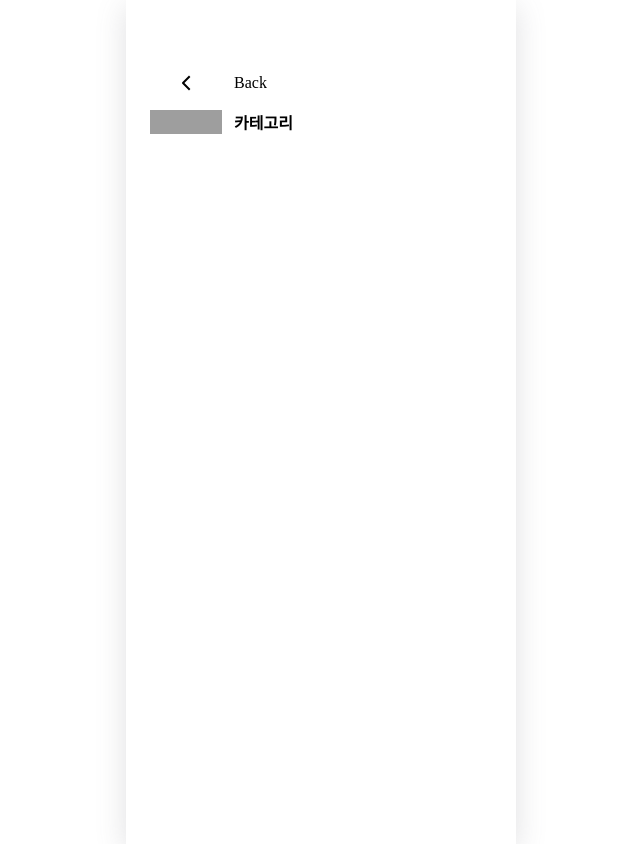
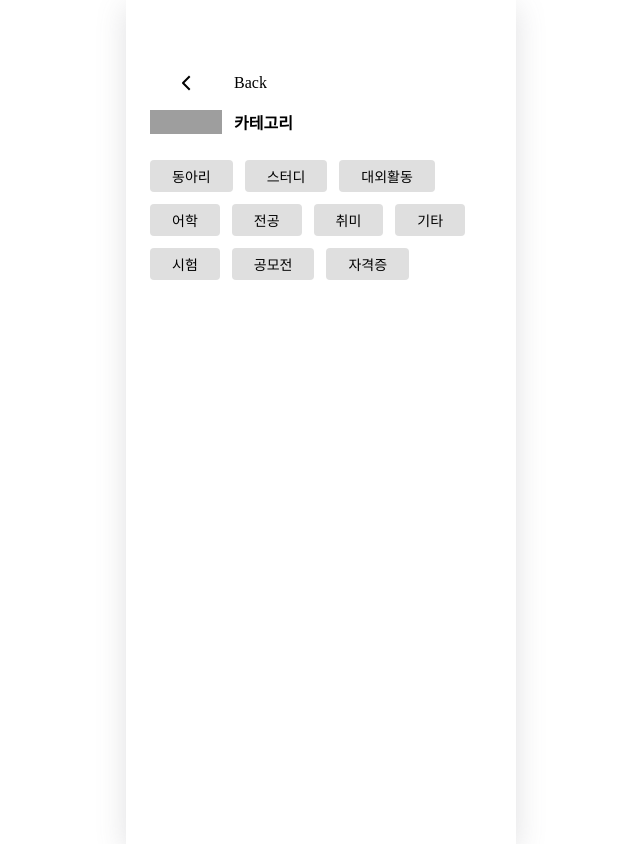
Before and after one commit to GrowPalette/GrowPalette-Web, a React (Create React App) app: page /enter_goal in a window 1280 px wide. Shown: the whole page, without its empty margins (319-959 px from the left). Built offline with nearby package versions, Linux system fonts and the light colour scheme; grey boxes are pictures that could not be loaded.

Commit message:
Glow Pallete Design 페이지 기준 Goal 7, 8번 완성

```diff
--- a/src/pages/Goal/EnterGoal.js
+++ b/src/pages/Goal/EnterGoal.js
@@ -1,8 +1,20 @@
-import React from "react";
+import React, { useState } from "react";
 import styled from "styled-components";
-import backIcon from "../../assets/images/back.svg"; // 이미지 경로를 올바르게 임포트
+import backIcon from "../../assets/images/back.svg";
 import categoryIcon from "../../assets/images/categoryIcon.svg";
+
 const EnterGoal = () => {
+  const [selectedTag, setSelectedTag] = useState(null); // 선택된 태그를 상태로 관리
+
+  const handleTagClick = (tag) => {
+    // 클릭된 태그가 현재 선택된 태그와 같으면 선택 취소
+    if (selectedTag === tag) {
+      setSelectedTag(null);
+    } else {
+      setSelectedTag(tag); // 클릭한 태그를 선택된 태그로 설정
+    }
+  };
+
   return (
     <Container>
       <BackContainer>
@@ -13,52 +25,105 @@ const EnterGoal = () => {
         <StyledCategoryIcon src={categoryIcon} alt="카테고리 아이콘" />
         <CategoryText>카테고리</CategoryText>
       </CategoryContainer>
+      <CategoryTagContainer>
+        {tags.map((tag, index) => (
+          <TagBox
+            key={index}
+            isSelected={selectedTag === tag}
+            onClick={() => handleTagClick(tag)}
+          >
+            <TagText>{tag}</TagText>
+          </TagBox>
+        ))}
+      </CategoryTagContainer>
     </Container>
   );
 };
 
+const tags = [
+  "동아리",
+  "스터디",
+  "대외활동",
+  "어학",
+  "전공",
+  "취미",
+  "기타",
+  "시험",
+  "공모전",
+  "자격증",
+];
+
 export default EnterGoal;
 
 const Container = styled.div`
-  position: relative; // 이미지를 절대 위치로 배치하기 위해 상대 위치로 설정
+  position: relative;
   width: 100%;
   height: 100%;
 `;
 
 const BackContainer = styled.div`
   display: flex;
-  align-items: center; // 이미지와 텍스트를 수직 정렬
+  align-items: center;
   position: absolute;
-  top: 71px; // Figma 디자인에서 제공한 값으로 설정
-  left: 24px; // Figma 디자인에서 제공한 값으로 설정
-  gap: 12px; // 이미지와 텍스트 사이의 간격
+  top: 71px;
+  left: 24px;
+  gap: 12px;
 `;
 
 const StyledBackIcon = styled.img`
-  width: 72px; // Figma 디자인에서 제공한 값으로 설정
-  height: 24px; // Figma 디자인에서 제공한 값으로 설정
+  width: 72px;
+  height: 24px;
 `;
 
 const BackText = styled.span`
-  font-size: 16px; // 필요에 따라 텍스트 크기 조절
+  font-size: 16px;
 `;
 
 const CategoryContainer = styled.div`
   display: flex;
-  align-items: center; // 이미지와 텍스트를 수직 정렬
+  align-items: center;
   position: absolute;
-  top: 110px; // Figma 디자인에서 제공한 값으로 설정 (BackContainer 아래)
-  left: 24px; // Figma 디자인에서 제공한 값으로 설정
-  gap: 12px; // 이미지와 텍스트 사이의 간격
+  top: 110px;
+  left: 24px;
+  gap: 12px;
 `;
 
 const StyledCategoryIcon = styled.img`
-  width: 72px; // 필요에 따라 이미지 크기 조절
-  height: 24px; // 필요에 따라 이미지 크기 조절
+  width: 72px;
+  height: 24px;
 `;
 
 const CategoryText = styled.span`
-  font-size: 16px; // 텍스트 크기
-  font-weight: bold; // 텍스트를 볼드체로
-  // 또는 font-weight: 700; // 또는 숫자를 사용하여 볼드체로 설정
+  font-size: 16px;
+  font-weight: bold;
 `;
+
+const CategoryTagContainer = styled.div`
+  display: flex; // flexbox를 사용하여 박스가 자동으로 줄 바꿈 되도록 설정
+  flex-wrap: wrap; // 여러 줄로 감싸지도록 설정
+  gap: 12px; // 박스 사이의 간격
+  position: absolute;
+  top: 160px; // CategoryContainer 아래에 위치하도록 설정
+  left: 24px;
+  width: calc(100% - 48px); // 좌우 여백을 제외한 너비
+`;
+
+const TagBox = styled.div`
+  background-color: ${({ isSelected }) =>
+    isSelected ? "#9FC7C0" : "#dfdfdf"}; // 선택된 박스는 색상 변경
+  border-radius: 4px; // 모든 모서리를 4px로 둥글게 설정
+  padding: 8px 12px; // 여백 설정
+  box-sizing: border-box; // 패딩과 테두리를 너비에 포함
+  display: flex; // 플렉스 컨테이너로 설정
+  align-items: center;
+  justify-content: center; //박스 안 텍스트 가운데정렬
+  text-align: center;
+  height: 32px; // 고정 높이
+  cursor: pointer; // 클릭 가능한 영역임을 표시
+`;
+
+const TagText = styled.span`
+  font-size: 14px; // 태그 텍스트 크기
+  color: #000; // 검정색 글씨
+  margin: 0 10px; // 좌우 여백 설정
+`;
```
